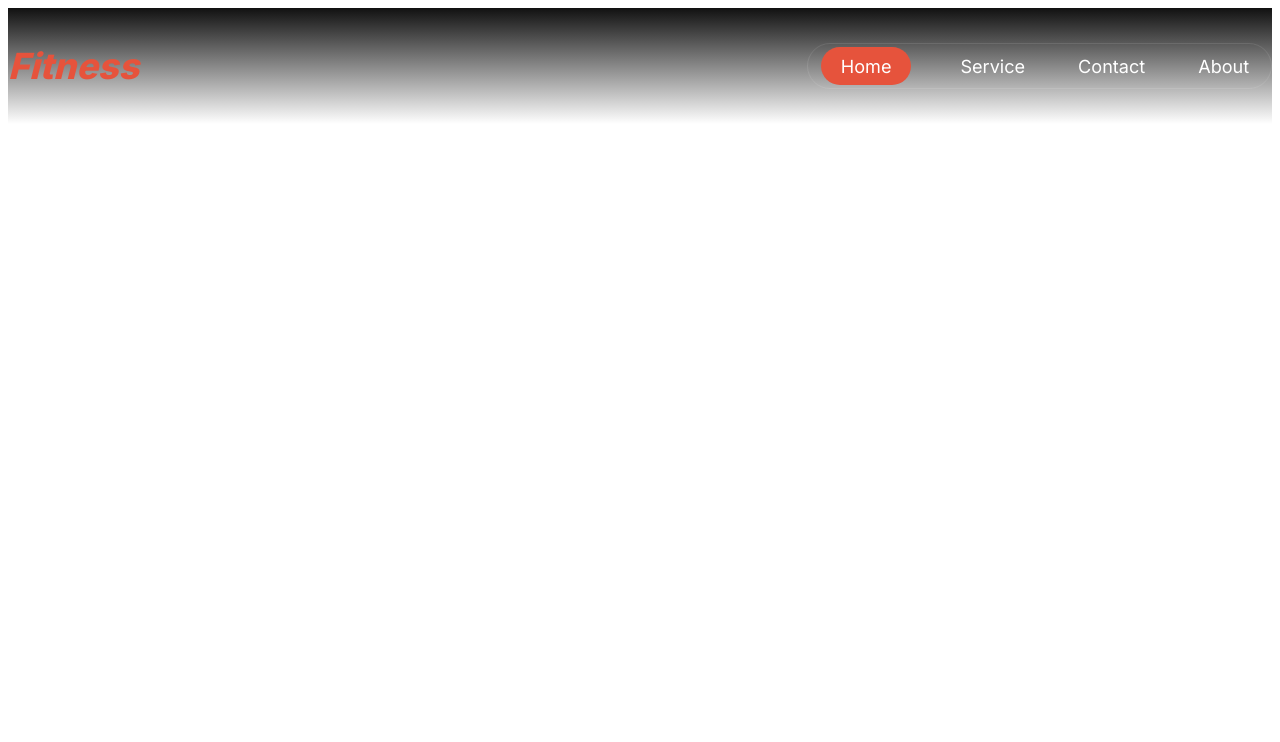
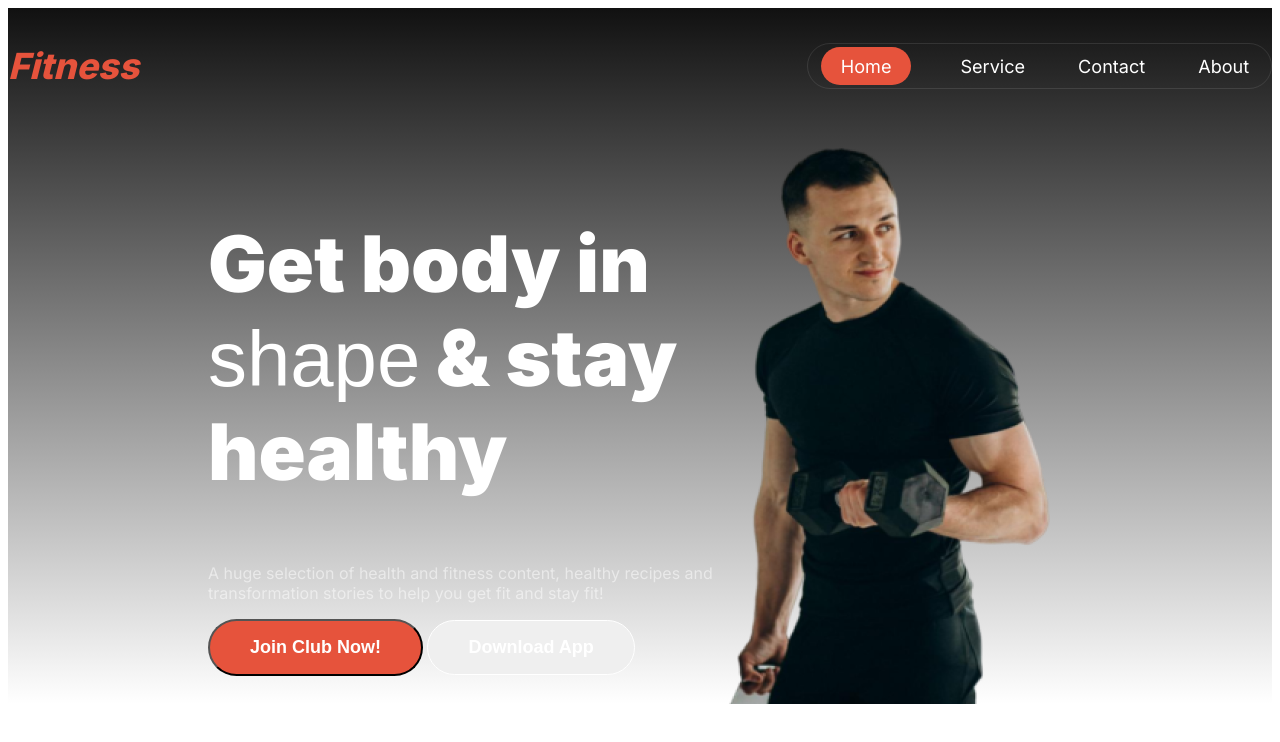
Before and after one commit to Zannatul08/Assignment-02, a plain HTML site: page index.html in a window 1280 px wide. Drawn offline with Linux system fonts and the light colour scheme; a web font is replaced by a local one.

Commit message:
First section almost done

```diff
--- a/index.html
+++ b/index.html
@@ -4,7 +4,9 @@
     <meta charset="UTF-8">
     <meta name="viewport" content="width=device-width, initial-scale=1.0">
     <title>Assignment-02</title>
+    <script src="https://kit.fontawesome.com/761920a510.js" crossorigin="anonymous"></script>
     <link rel="stylesheet" href="styles/style.css">
+
 </head>
 <body class="inter-font">
     <header class="bg">
@@ -19,9 +21,33 @@
             </ul>
         </nav>
 
-        <div class="banner">
+        <section class="banner display-flex">
+
+        <div class="banner-left">
+          <h1 class="banner-title">Get body in <br><span id="shape">shape</span> & stay healthy</h1>
+          <p class="banner-description light-dark">A huge selection of health and fitness content, healthy recipes and transformation stories to help you get fit and stay fit!</p>
+        <!-- </div> -->
+        <!-- <div> -->
+        <a href=""><button class="btn-primary">Join Club Now!</button></a>
+        <a href=""><button class="btn-secondary">Download App</button></a>
+        <!-- </div> -->
+        </div>
+
+        <div id="first-image">
+            <img src="./images/Images 2.png" alt="">
+            <!-- <div id="bottom">
+
+                <span>350+</span>
+                <br>
+                <span>Video tutorial</span>
+
+            </div> -->
+
+
 
         </div>
+        </section>
+    <!-- </div> -->
     </header>
 
     <main>
--- a/styles/style.css
+++ b/styles/style.css
@@ -1,5 +1,6 @@
 @import url('https://fonts.googleapis.com/css2?family=Inter:wght@100..900&display=swap');
 
+@import url('https://fonts.cdnfonts.com/css/miama');
 
 .inter-font {
   font-family: "Inter", sans-serif;
@@ -20,6 +21,9 @@
     display: flex;
 }
 
+.light-dark{
+    color: rgba(255, 255, 255, 0.5);
+}
 
 /* navbar styles */
 
@@ -70,6 +74,8 @@ align-items: center;
  font-style: italic;
  font-size: 2.25rem;
 }
+
+
 /* banner styles */
 
 /* .banner{
@@ -81,10 +87,92 @@ align-items: center;
 
 .bg{
     /* background-color: rgba(119, 119, 119, 0); */
+
     background: linear-gradient(180.00deg, rgb(17, 17, 17),rgba(119, 119, 119, 0) 100%);
+
+    /* background: linear-gradient(180.00deg, rgb(17, 17, 17),rgba(119, 119, 119, 0) 100%); */
+
+    /* background: rgb(0, 0, 0); */
+
+
+
+
+
+
+
 }
 
-.navbar, .banner{
+.navbar, .banner-left{
   max-width: 1440px;
   margin: 0 auto;
 }
+
+.banner-left{
+
+    text-align: left;
+    justify-content: left;
+    /* border: 2px solid red; */
+    /* position: absolute; */
+    width: 599.05px;
+
+    /* height: 440px; */
+
+    /* left: 100px;
+    top: 199px; */
+    margin-left: 200px;
+
+
+
+}
+
+.banner{
+    display: flex;
+    justify-content: space-between;
+    align-items: center;
+
+}
+
+#first-image{
+    margin-right: 200px;
+    width: 349px;
+height: 580px;
+}
+
+#shape{
+    font-family: 'Miama', sans-serif;
+    font-weight: 400;
+    font-size: 4.87rem;
+
+}
+
+
+.banner-title{
+    font-weight: 900;
+    font-size: 4.87rem;
+    color: rgb(255, 255, 255);
+
+}
+
+.banner-description{
+    font-weight: 400;
+    font-size: 1rem;
+}
+
+.btn-primary{
+    border-radius: 42px;
+    background: rgb(230, 83, 60);
+    padding: 16px 40px 16px 40px;
+    font-size: 1.125rem;
+    font-weight: 600;
+    color: rgb(255, 255, 255);
+}
+
+.btn-secondary{
+
+    border: 1px solid rgb(255, 255, 255);
+    border-radius: 42px;
+    padding: 16px 40px 16px 40px;
+    font-size: 1.125rem;
+    font-weight: 600;
+    color: rgb(255, 255, 255);
+}
```
